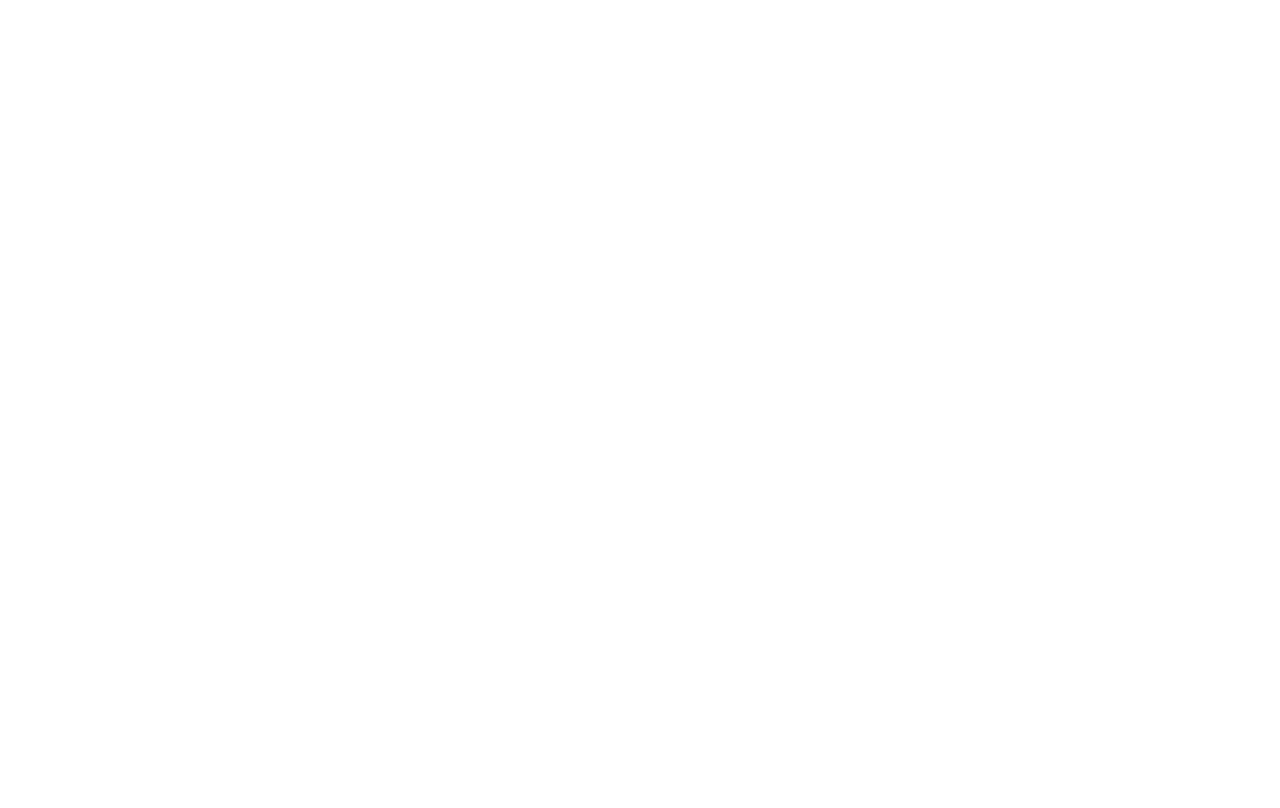
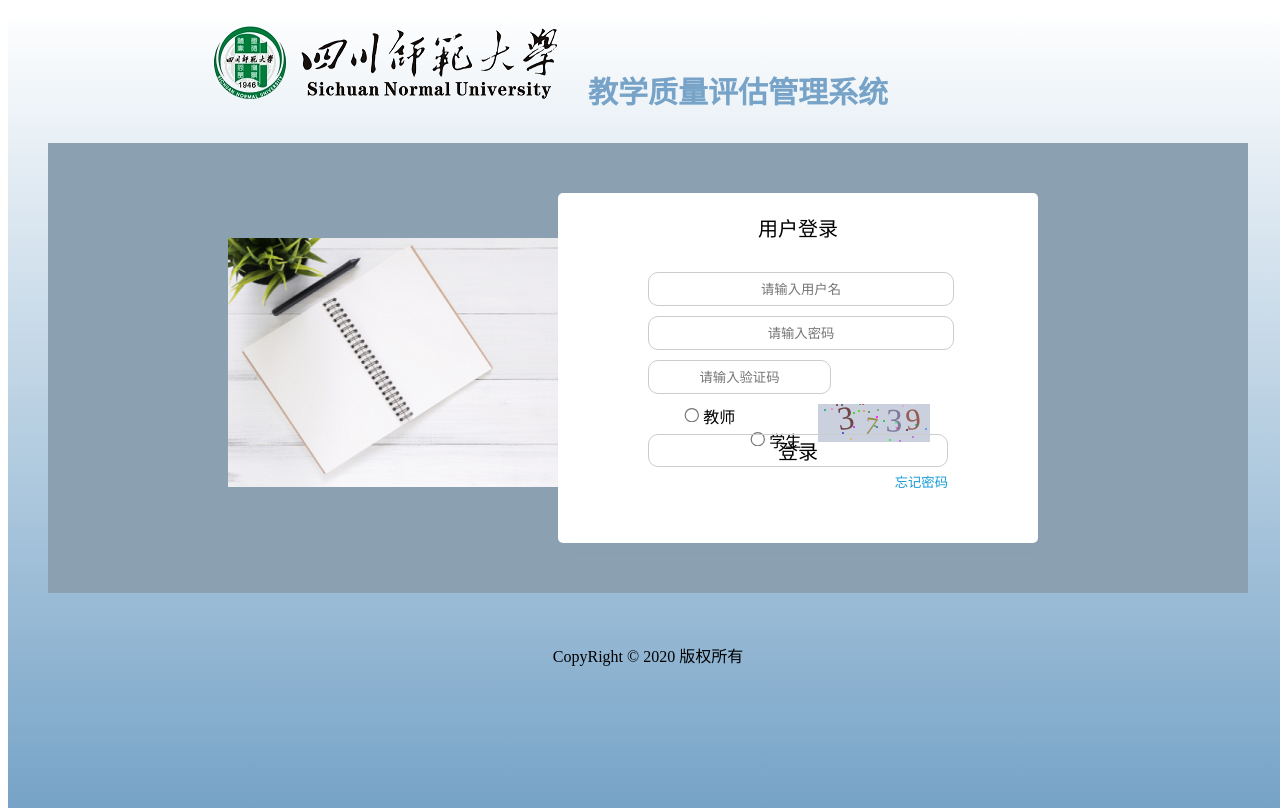
Before and after one commit to Fairy-s-team/Teaching-System, a Vue app: page /#/ in a window 1280 px wide. Built offline with nearby package versions, Linux system fonts and the light colour scheme.

Commit message:
secondCommit

```diff
--- a/package.json
+++ b/package.json
@@ -11,6 +11,7 @@
   },
   "dependencies": {
     "ajv": "^6.12.0",
+    "axios": "^0.19.2",
     "element": "^0.1.4",
     "font-awesome": "^4.7.0",
     "vue": "^2.5.2"
--- /dev/null
+++ b/src/assets/css/Login.css
@@ -0,0 +1,200 @@
+/* 登录 */
+#login {
+    width: 100%;
+    height: 100%;
+    background-color: cadetblue;
+    background: -webkit-linear-gradient(top, #ffffff, #76a3c7) no-repeat;
+    position: absolute;
+  }
+
+  /* 登录内容 */
+  #loginContent {
+    width: 100%;
+    height: 500px;
+    margin-top: 0px;
+  }
+
+  #bottom_color {
+    background-color: #8ba1b2;
+    background: rbga(138, 161, 178, 1);
+    filter: "progid:DXImageTransform.Microsoft.gradient(startcolorstr=#7F000000,endcolorstr=#7F000000)";
+    width: 1200px;
+    height: 450px;
+    padding: 0px;
+    margin: 135px auto;
+  }
+
+  #book {
+    height: 270px;
+    width: 180px;
+    opacity: 1;
+    margin-top: 95px;
+    margin-left: 180px;
+    float: left;
+    border-radius: 5px;
+  }
+  #information {
+    width: 480px;
+    height: 350px;
+    background-color: white;
+    margin-top: 50px;
+    margin-left: 150px;
+    position: relative;
+    float: left;
+    border-radius: 5px;
+    box-shadow: 5px 5px 5px 0 #8ba1b2;
+  }
+
+  #inputForm {
+    position: relative;
+    width: 300px;
+    height: 270px;
+    margin-left: 90px;
+    /* background-color: red; */
+  }
+
+  #logLabel {
+    font-size: 20px;
+    text-align: center;
+  }
+
+  .inputStyle {
+    border-radius: 10px;
+    border-style: solid;
+    border-width: 1px;
+    border-color: #ccc;
+    margin-top: 10px;
+    position: relative;
+    text-align: center;
+  }
+
+  .setWidth {
+    width: 300px;
+  }
+
+  .setHeight {
+    height: 30px;
+  }
+  #chooseIdentify {
+    width: 300px;
+    height: 30px;
+    margin-top: 10px;
+  }
+
+  .setVertify {
+    position: absolute;
+    top: 90px;
+    left: 200px;
+    width: 100px;
+    border-style: solid;
+    border-width: 1px;
+    border-color: #ccc;
+    margin-top: 10px;
+  }
+
+  .auth_login_btn {
+    color: black;
+    font-size: 20px;
+    border-radius: 3px;
+    border: 1px solid;
+    width: 300px;
+    border-color: #ccc;
+    border-radius: 10px;
+    background-color: transparent;
+  }
+
+  .code {
+    float: right;
+    margin-right: 70px;
+    margin-top: 10px;
+    width: 60px;
+    height: 30px;
+  }
+
+
+
+  /*  登录底部*/
+  #loginFooter {
+    width: 100%;
+    height: 50px;
+    text-align: center;
+    font-family: Oblique;
+    color: black;
+  }
+
+
+
+  /*头部，两用  */
+  #loginHeader {
+    width: 100%;
+    height: 120px;
+    position: absolute;
+  }
+
+  #schoolLogo {
+    width: 200px;
+    height: 50px;
+    padding-left: 200px;
+    padding-top: 10px;
+  }
+
+  #sysTitle {
+    margin-left: 580px;
+    color: #76a3c7;
+    font-weight: bold;
+    padding-top: 0px;
+    display: inline-block;
+    font-size: 30px;
+    width: 400px;
+    position: relative;
+    font-family: Britannic;
+    font-weight: bold;
+  }
+
+  /* 找回密码页面 */
+  #passwordback {
+    width: 100%;
+    height: 100%;
+    background-color: cadetblue;
+    background: -webkit-linear-gradient(top, #ffffff, #76a3c7) no-repeat;
+    position: absolute;
+  }
+
+  /* 找回密码内容 */
+  #passbackContent {
+    width: 600px;
+    height: 500px;
+    background-color: #edf6ff;
+    box-shadow: 0 0 5 0 #84a5d0 inset;
+    margin: 150px auto;
+    border-radius: 10px;
+  }
+
+  #passbackInformation {
+    width: 500px;
+    height: 350px;
+    margin-left: 50px;
+    float: left;
+  }
+
+  .el-form-item {
+    height: 30px;
+    padding-top: 30px;
+  }
+
+  #vertifyCode {
+    margin-left: 7px;
+    width: 150px;
+    height: 35px;
+    border-style: solid transparent;
+    border-width: 1px;
+    border-color: #ccc;
+    margin-top: 20px;
+    float: left;
+  }
+
+  .vertifyInput {
+    width: 200px;
+    margin-left: 30px;
+    margin-top: 20px;
+  }
--- a/src/components/LiuCan/LoginContent.vue
+++ b/src/components/LiuCan/LoginContent.vue
@@ -16,6 +16,7 @@
             <div>
               <input
                 class="inputStyle setWidth setHeight"
+                maxlength="10"
                 v-model="userName"
                 type="text"
                 placeholder="请输入用户名"
@@ -27,6 +28,7 @@
                 class="inputStyle setWidth setHeight"
                 v-model="password"
                 type="text"
+                maxlength="10"
                 placeholder="请输入密码"
               />
             </div>
@@ -36,29 +38,36 @@
                 type="input"
                 class="inputStyle setHeight"
                 placeholder="请输入验证码"
+                maxlength="4"
                 v-model="mycode"
                 style="width：170px"
               />
-              <s-identify class="code" @click="refreshCode" :fresh="flag" @makedCode="getMakedCode"></s-identify>
+              <s-identify
+                class="code"
+                @click="refreshCode()"
+                :fresh="flag"
+                @makedCode="getMakedCode"
+              ></s-identify>
             </div>
             <!-- 单选框 -->
             <div id="chooseIdentify">
-              <input type="radio" name="identity" value="教师" style="zoom:120%;margin-left:30px;" />教师
+              <input type="radio" value="教师" v-model="identity" style="zoom:120%;margin-left:30px;" />教师
               <input
                 type="radio"
-                name="identity"
                 value="学生"
-                checked="checked"
+                v-model="identity"
                 style="zoom:120%;margin-left:85px;"
               />学生
             </div>
             <!-- 登录按钮 -->
-            <div>
-              <button type="submit" class="auth_login_btn" @click="login()">登录</button>
-            </div>
-            <!-- 忘记密码 -->
-            <small @click="gotolink" style="float:right;color:#169BD5;margin-top:5px;">忘记密码</small>
           </form>
+          <div>
+            <button type="submit" class="auth_login_btn" @click="login()">登录</button>
+          </div>
+          <!-- 忘记密码 -->
+          <label @click="gotolink" style="float:right;color:#169BD5;margin-top:5px;">
+            <small>忘记密码</small>
+          </label>
         </div>
       </div>
     </div>
@@ -75,25 +84,83 @@ export default {
     "s-identify": Code
   },
   data() {
+    let checkName = (rule, value, callback) => {
+      if (value == "") {
+        callabck(new Error("请输入用户名"));
+      } else {
+        callback();
+      }
+    };
     return {
-      userName: "",
-      password: "",
+      userName: "", //用户名
+      password: "", //密码
       identity: "", //获取到的用户身份
       flag: true, //该值变化，就会触发验证码刷新
       code: "", //刷新后的验证码
-      mycode: "" //用户输入的验证码
+      mycode: "", //用户输入的验证码
+      loginData: [], //获取到的json数据
+      isUser: false //判断是否存在这个用户
     };
   },
   mounted() {
     this.flag = !this.flag;
+    this.getData();
   },
   methods: {
     //忘记密码去到忘记密码页面
     gotolink() {
       this.$router.replace("/passwordback");
     },
+    getData() {
+      console.log("要开始获取数据了哦");
+      this.$http
+        .get("../../static/login.json")
+        .then(res => {
+          console.log(res.data);
+          this.loginData = res.data;
+        })
+        .catch(err => {
+          console.log(err);
+        });
+    },
+
+    vertify() {
+      console.log(this.userName);
+      for (var i = 0; i < this.loginData.length; i++) {
+        console.log(this.loginData[i].name);
+        if (this.userName == this.loginData[i].name) {
+          if (
+            this.password == this.loginData[i].password &&
+            this.identity == this.loginData[i].identity
+          ) {
+            this.isUser = true;
+            break;
+          }
+        }
+      }
+    },
     //登录
-    login() {},
+    login() {
+      this.vertify();
+      console.log(this.isUser);
+      if (this.mycode == this.code && this.isUser) {
+        alert("登陆成功！");
+        // 跳到下一个界面
+        if (this.identity == "学生") {
+          //this.$router.replace("/stu");
+        } else {
+          //this.$router.replace("/tea");
+        }
+      } else {
+        alert("登录失败！");
+        this.isUser = false;
+        this.password = "";
+        this.userName = "";
+        this.mycode = "";
+        this.refreshCode();
+      }
+    },
+
     //刷新验证码
     refreshCode() {
       this.flag = !this.flag;
@@ -107,108 +174,6 @@ export default {
 };
 </script>
 
-
-
-<style>
-#loginContent {
-  width: 100%;
-  height: 500px;
-  margin-top: 0px;
-}
-
-#bottom_color {
-  background-color: #8ba1b2;
-  background: rbga(138, 161, 178, 1);
-  filter: "progid:DXImageTransform.Microsoft.gradient(startcolorstr=#7F000000,endcolorstr=#7F000000)";
-  width: 1200px;
-  height: 450px;
-  padding: 0px;
-  margin: 135px auto;
-}
-
-#book {
-  height: 270px;
-  width: 180px;
-  opacity: 1;
-  margin-top: 95px;
-  margin-left: 180px;
-  float: left;
-  border-radius: 5px;
-}
-#information {
-  width: 480px;
-  height: 350px;
-  background-color: white;
-  margin-top: 50px;
-  margin-left: 150px;
-  position: relative;
-  float: left;
-  border-radius: 5px;
-  box-shadow: 5px 5px 5px 0 #8ba1b2;
-}
-
-#inputForm {
-  position: relative;
-  width: 300px;
-  height: 270px;
-  margin-left: 90px;
-  /* background-color: red; */
-}
-
-#logLabel {
-  font-size: 20px;
-  text-align: center;
-}
-
-.inputStyle {
-  border-radius: 10px;
-  border-style: solid;
-  border-width: 1px;
-  border-color: #ccc;
-  margin-top: 10px;
-  position: relative;
-}
-
-.setWidth {
-  width: 300px;
-}
-
-.setHeight {
-  height: 30px;
-}
-#chooseIdentify {
-  width: 300px;
-  height: 30px;
-  margin-top: 10px;
-}
-
-.setVertify {
-  position: absolute;
-  top: 90px;
-  left: 200px;
-  width: 100px;
-  border-style: solid;
-  border-width: 1px;
-  border-color: #ccc;
-  margin-top: 10px;
-}
-
-.auth_login_btn {
-  color: black;
-  font-size: 20px;
-  border-radius: 3px;
-  border: 1px solid;
-  width: 300px;
-  border-color: #ccc;
-  border-radius: 10px;
-  background-color: transparent;
-}
-
-.code {
-  float: right;
-  margin-right: 70px;
-  margin-top: 10px;
-  width: 60px;
-  height: 30px;
-}
+<style scoped>
+@import "../../assets/css/Login.css";
 </style>
--- a/src/components/LiuCan/PasswordBackContent.vue
+++ b/src/components/LiuCan/PasswordBackContent.vue
@@ -1,28 +1,28 @@
 <template>
-  <div id="content">
+  <div id="passbackContent">
     <div id="passbackInformation">
       <el-form ref="form" :model="form" label-width="100px">
         <el-form-item label="用户名：">
-          <el-input v-model="form.userName"></el-input>
+          <el-input v-model="form.userName" maxlength="10"></el-input>
         </el-form-item>
         <el-form-item label="身份证号：">
-          <el-input v-model="form.idCard"></el-input>
+          <el-input v-model="form.idCard" maxlength="20"></el-input>
         </el-form-item>
         <el-form-item label="新密码：">
-          <el-input v-model="form.newPassword" width="200px" show-password></el-input>
+          <el-input v-model="form.newPassword" width="200px" show-password maxlength="10"></el-input>
         </el-form-item>
         <el-form-item label="确认密码：">
-          <el-input v-model="form.vertifyPass" show-password></el-input>
+          <el-input v-model="form.vertifyPass" show-password maxlength="10"></el-input>
         </el-form-item>
       </el-form>
       <div>
         <label style="float:left;margin-left:30px;margin-top:30px;">验证码：</label>
         <s-identify id="vertifyCode" @click="refreshCode" :fresh="flag" @makedCode="getMakedCode"></s-identify>
-        <el-input class="vertifyInput" v-model="mycode"></el-input>
+        <el-input class="vertifyInput" v-model="mycode" maxlength="4"></el-input>
       </div>
       <div style="height:40px;margin-top:30px;">
         <el-button type="primary" style="margin-left:140px;" @click="save()">保存</el-button>
-        <el-button type="primary" style="margin-left:70px;" @click="returnLogin()">返回首页</el-button>
+        <el-button type="primary" style="margin-left:70px;" @click="gotolink">返回首页</el-button>
       </div>
     </div>
   </div>
@@ -45,18 +45,84 @@ export default {
       },
       mycode: "", //用户输入的验证码
       flag: true, //该值变化，就会触发验证码刷新
-      code: "" //刷新后的验证码的值
+      code: "", //刷新后的验证码的值
+      passData: [],
+      isUser: false
     };
   },
   mounted() {
     this.flag = !this.flag;
+    this.getData();
   },
   methods: {
+    getData() {
+      console.log("要开始获取数据了哦");
+      this.$http
+        .get("../../static/passback.json")
+        .then(res => {
+          console.log(res.data);
+          this.passData = res.data;
+        })
+        .catch(err => {
+          console.log(err);
+        });
+    },
+
+    vertify() {
+      for (var i = 0; i < this.passData.length; i++) {
+        console.log(this.passData[i].name);
+        console.log(this.form.userName);
+        if (
+          this.form.userName == this.passData[i].name &&
+          this.form.idCard == this.passData[i].idCard
+        ) {
+          this.isUser = true;
+          break;
+        }
+      }
+    },
+    clearAll() {
+      this.form.userName = "";
+      this.form.idCard = "";
+      this.form.newPassword = "";
+      this.form.vertifyPass = "";
+      this.mycode = "";
+      this.refreshCode();
+    },
+    isPassword() {
+      var reg = /^(?![A-Z]+$)(?![a-z]+$)(?!\d+$)\S{6,10}$/; //密码由字母和数字组成且长度不小于6,不大于10
+      var result = reg.test(this.form.newPassword);
+      console.log(result);
+      return result;
+    },
+
     //保存
-    save() {},
+    save() {
+      this.vertify();
+      if (!this.isUser) {
+        alert("修改失败！用户名或身份证错误！");
+        this.clearAll();
+      } else {
+        if (!this.isPassword()) {
+          this.clearAll();
+          alert("修改失败！密码必须6-10位，且由数字和字母构成！");
+          this.isUser = false;
+        } else if (this.form.newPassword != this.form.vertifyPass) {
+          alert("修改失败！密码和确认密码必须一样！");
+          this.clearAll();
+          this.isUser = false;
+        } else if (this.mycode != this.code) {
+          alert("验证码错误！");
+          this.mycode = "";
+          this.refreshCode();
+        } else {
+          alert("插入成功！");
+        }
+      }
+    },
     // 返回登录界面
-    returnLogin() {
-      this.$router.go("/login");
+    gotolink() {
+      this.$router.replace("/");
     },
     //刷新验证码
     refreshCode() {
@@ -71,42 +137,6 @@ export default {
 };
 </script>
 
-<style >
-#content {
-  width: 600px;
-  height: 500px;
-  background-color: #edf6ff;
-  box-shadow: 0 0 5 0 #84a5d0 inset;
-  margin: 150px auto;
-  border-radius: 10px;
-}
-
-#passbackInformation {
-  width: 500px;
-  height: 350px;
-  margin-left: 50px;
-  float: left;
-}
-
-.el-form-item {
-  height: 30px;
-  padding-top: 30px;
-}
-
-#vertifyCode {
-  margin-left: 7px;
-  width: 150px;
-  height: 35px;
-  border-style: solid transparent;
-  border-width: 1px;
-  border-color: #ccc;
-  margin-top: 20px;
-  float: left;
-}
-
-.vertifyInput {
-  width: 200px;
-  margin-left: 30px;
-  margin-top: 20px;
-}
+<style scoped>
+@import "../../assets/css/Login.css";
 </style>
--- a/src/main.js
+++ b/src/main.js
@@ -3,12 +3,13 @@
 import Vue from 'vue'
 import App from './App'
 import router from './router'
-
+import 'font-awesome/css/font-awesome.css'
 import ElementUI from 'element-ui'
 import 'element-ui/lib/theme-chalk/index.css'
+import axios from 'axios'
 
 Vue.use(ElementUI)
-
+Vue.prototype.$http = axios
 
 Vue.config.productionTip = false
 
--- a/src/router/index.js
+++ b/src/router/index.js
@@ -10,11 +10,6 @@ export default new Router({
   routes: [
     {
       path: '/',
-      name: 'HelloWorld',
-      component: HelloWorld
-    },
-    {
-      path: '/login',
       name: 'Login',
       component: Login
     },
```
Also changed, not shown: src/components/LiuCan/Login.vue (+1 -7 lines), src/components/LiuCan/LoginFooter.vue (+1 -7 lines), src/components/LiuCan/LoginHeader.vue (+2 -26 lines), src/components/LiuCan/PasswordBack.vue (+2 -8 lines), static/login.json (added, +17 -0 lines), static/passback.json (added, +14 -0 lines), 1 other file (tests, documents, lock files or other folders).
